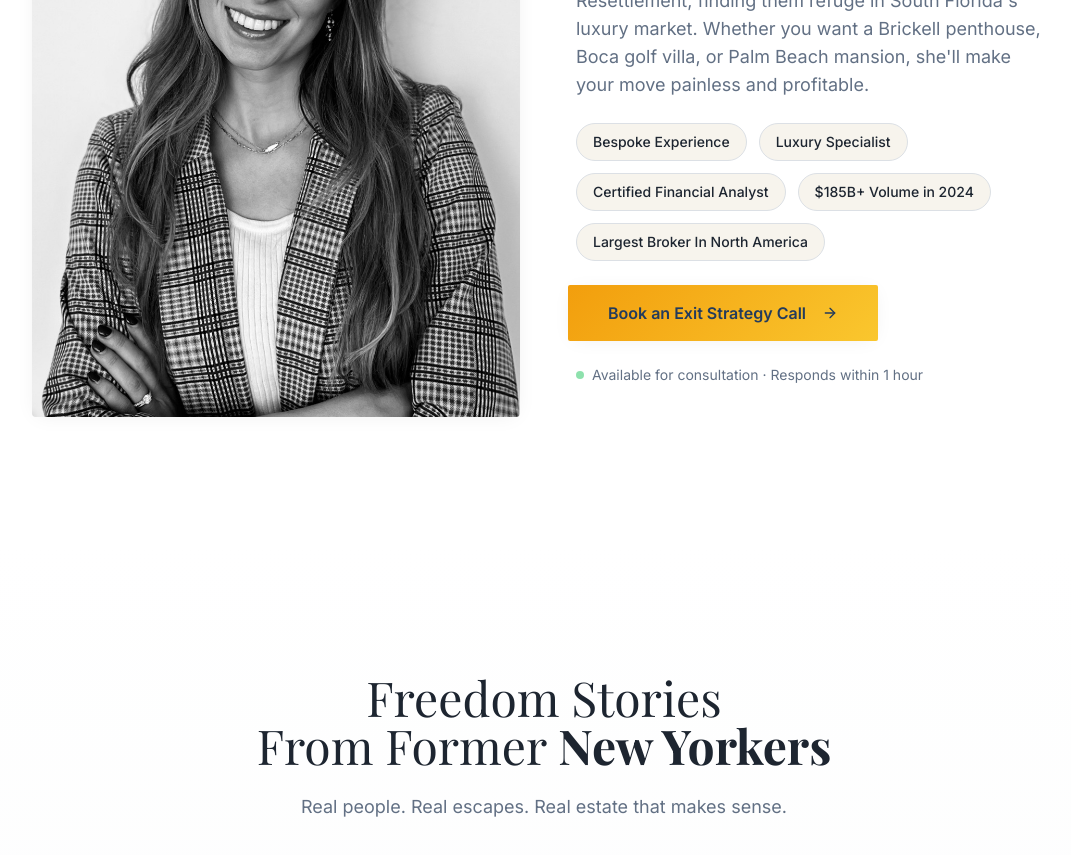
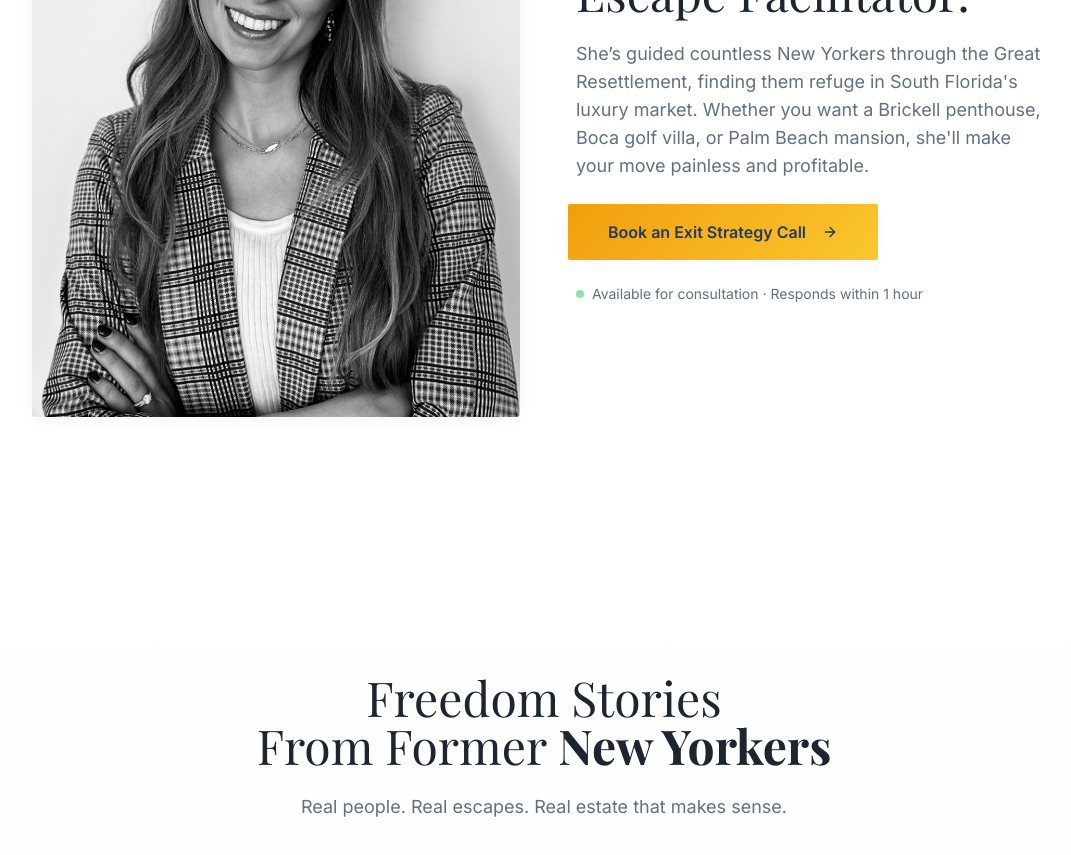
Before and after one commit to robertopablonoel/mamdani-miami, a React (Vite) app: page / in a window 1280 px wide. Shown: the part 4340-5195 px from the top of the page, without its empty margins (96-1167 px from the left). Built offline with nearby package versions, Linux system fonts and the light colour scheme; the HTML template or start-up script is replaced by a standard one.

Commit message:
Remove broker badges

```diff
--- a/src/components/BrokerSection.tsx
+++ b/src/components/BrokerSection.tsx
@@ -41,15 +41,6 @@ Your Escape Facilitator.</h2>
               <p className="text-base md:text-lg text-muted-foreground leading-relaxed px-2">She’s guided countless New Yorkers through the Great Resettlement, finding them refuge in South Florida's luxury market. Whether you want a Brickell penthouse, Boca golf villa, or Palm Beach mansion, she'll make your move painless and profitable.</p>
 
               <div className="space-y-5 md:space-y-6 mt-5 md:mt-6">
-                {/* Credentials */}
-                <div className="flex flex-wrap gap-3 md:gap-3 px-2">
-                  <div className="bg-accent px-4 md:px-4 py-2 md:py-2 rounded-full text-sm md:text-sm font-medium text-foreground border border-border">Bespoke Experience</div>
-                  <div className="bg-accent px-4 md:px-4 py-2 md:py-2 rounded-full text-sm md:text-sm font-medium text-foreground border border-border">Luxury Specialist</div>
-                  <div className="bg-accent px-4 md:px-4 py-2 md:py-2 rounded-full text-sm md:text-sm font-medium text-foreground border border-border">Certified Financial Analyst</div>
-                  <div className="bg-accent px-4 md:px-4 py-2 md:py-2 rounded-full text-sm md:text-sm font-medium text-foreground border border-border">$185B+ Volume in 2024</div>
-                  <div className="bg-accent px-4 md:px-4 py-2 md:py-2 rounded-full text-sm md:text-sm font-medium text-foreground border border-border">Largest Broker In North America</div>
-                </div>
-
                 <Button size="lg" variant="secondary" className="h-14 md:h-14 px-8 md:px-10 w-full sm:w-auto text-base md:text-base" asChild>
                   <a href="https://calendly.com/julie-nyrefugee/30min" target="_blank" rel="noopener noreferrer">
                     Book an Exit Strategy Call
```
